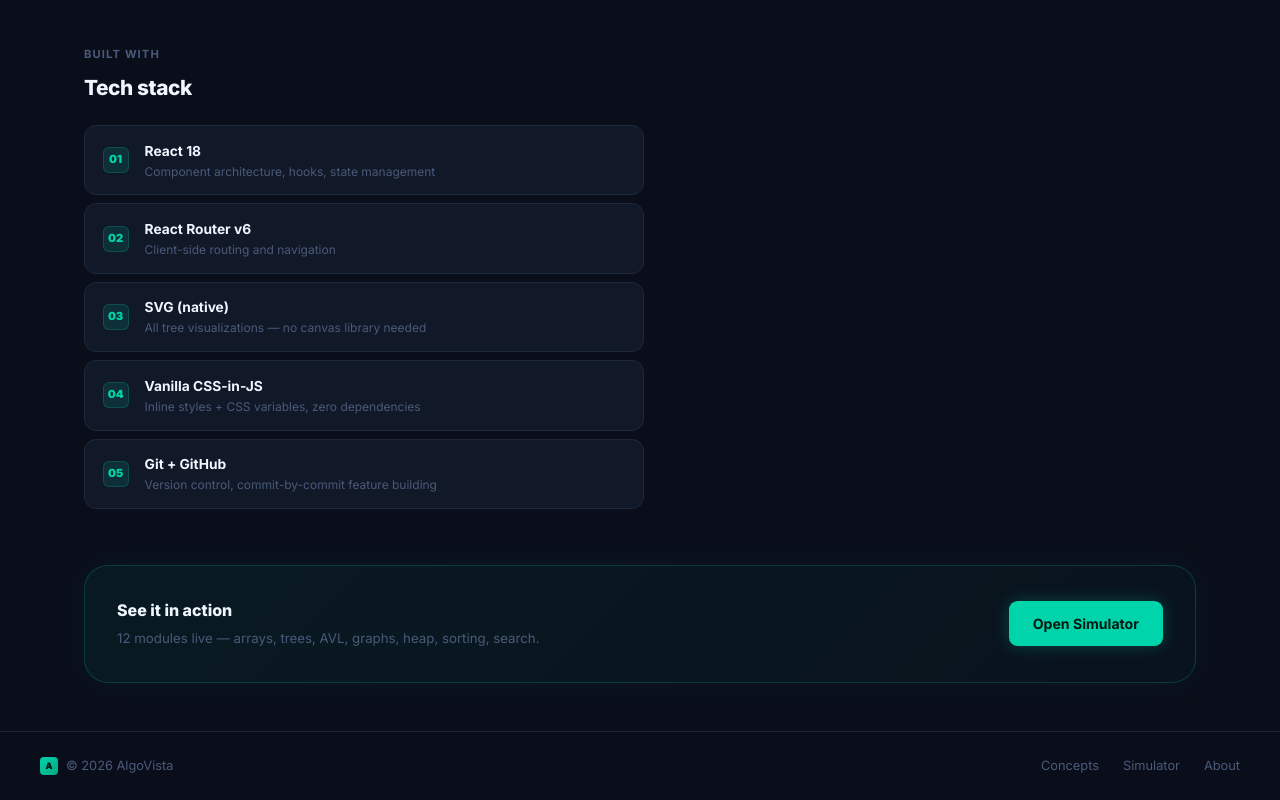
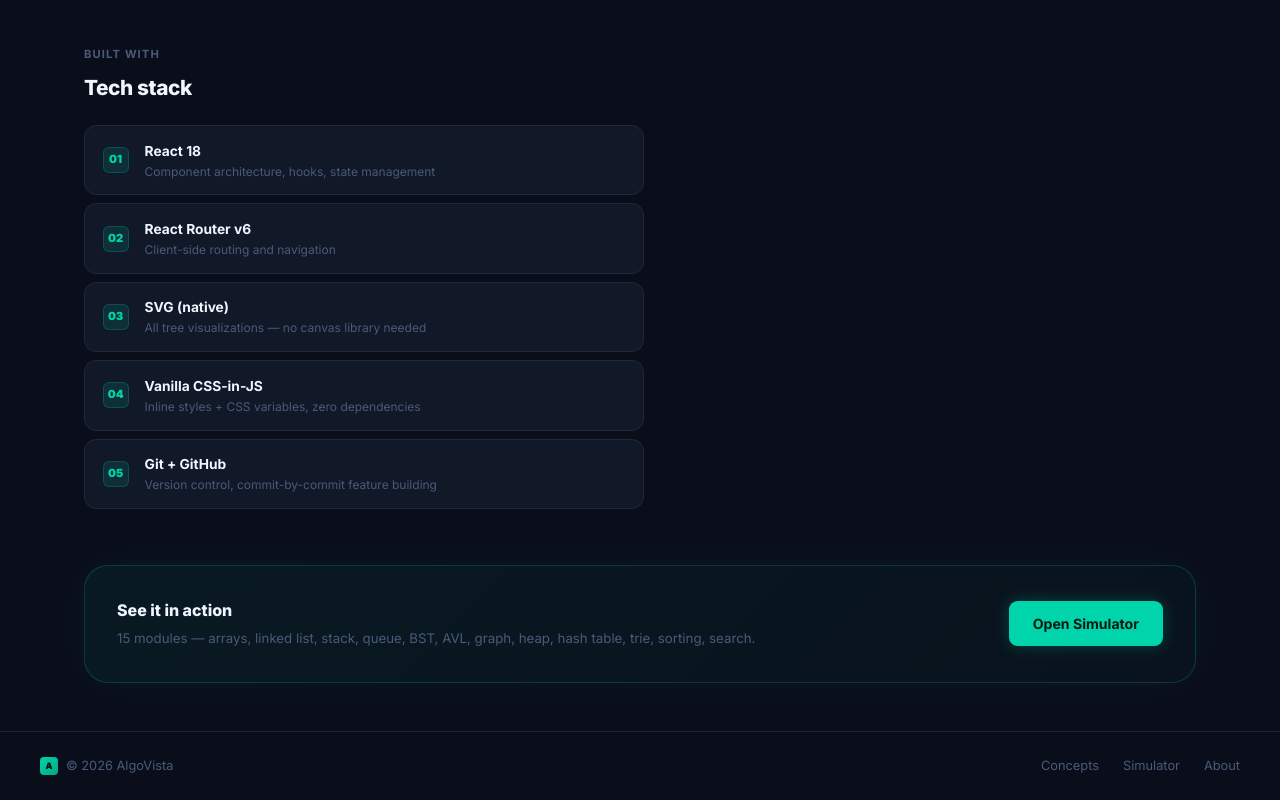
Before and after one commit to Alan-K-Biju-7/AlgoVista, a React (Create React App) app: page /about in a window 1280 px wide. Shown: the part 666-1466 px from the top of the page. Built offline with nearby package versions, Linux system fonts and the light colour scheme.

Commit message:
update AboutPage module count to 15 including hash table and trie

```diff
--- a/src/pages/AboutPage.jsx
+++ b/src/pages/AboutPage.jsx
@@ -104,7 +104,7 @@ export default function AboutPage() {
             See it in action
           </p>
           <p style={{ fontSize: '0.83rem', color: 'var(--text-muted)' }}>
-            12 modules live — arrays, trees, AVL, graphs, heap, sorting, search.
+            15 modules — arrays, linked list, stack, queue, BST, AVL, graph, heap, hash table, trie, sorting, search.
           </p>
         </div>
         <Link to="/simulator" style={{
```
